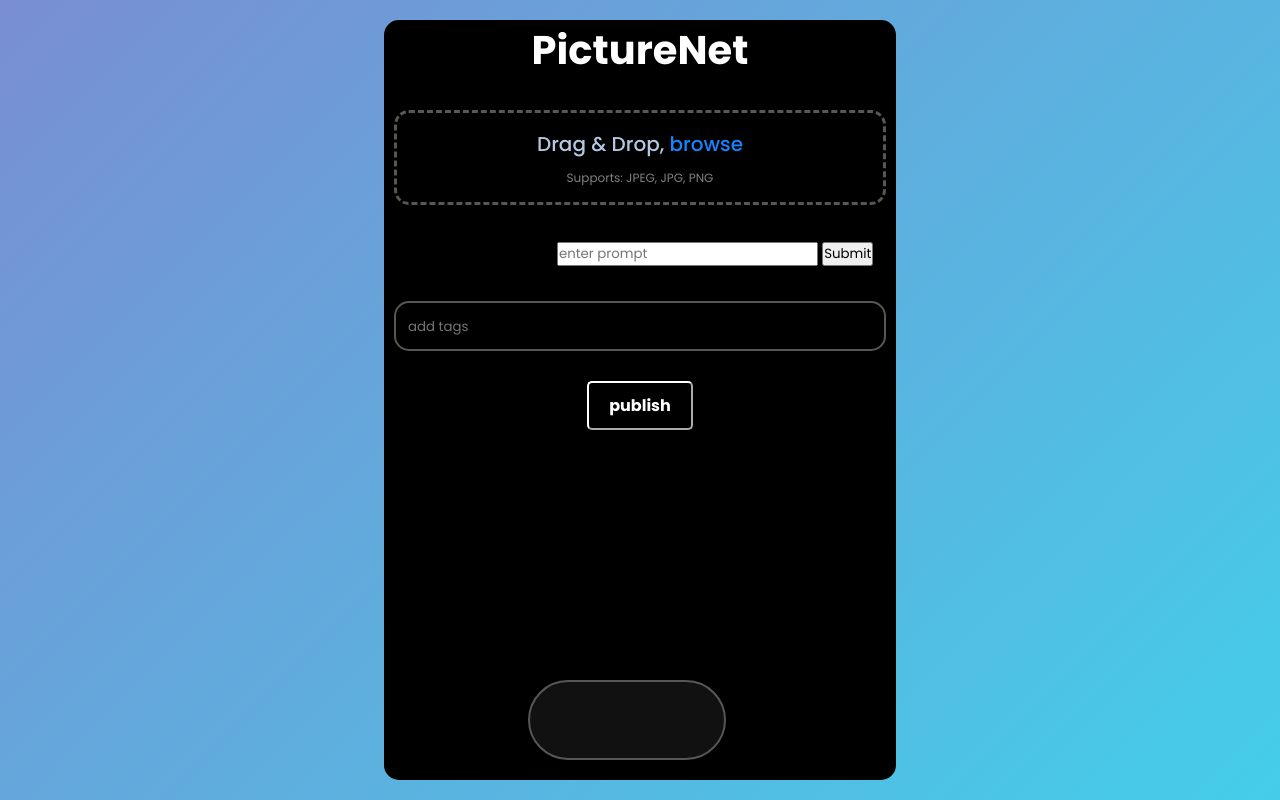
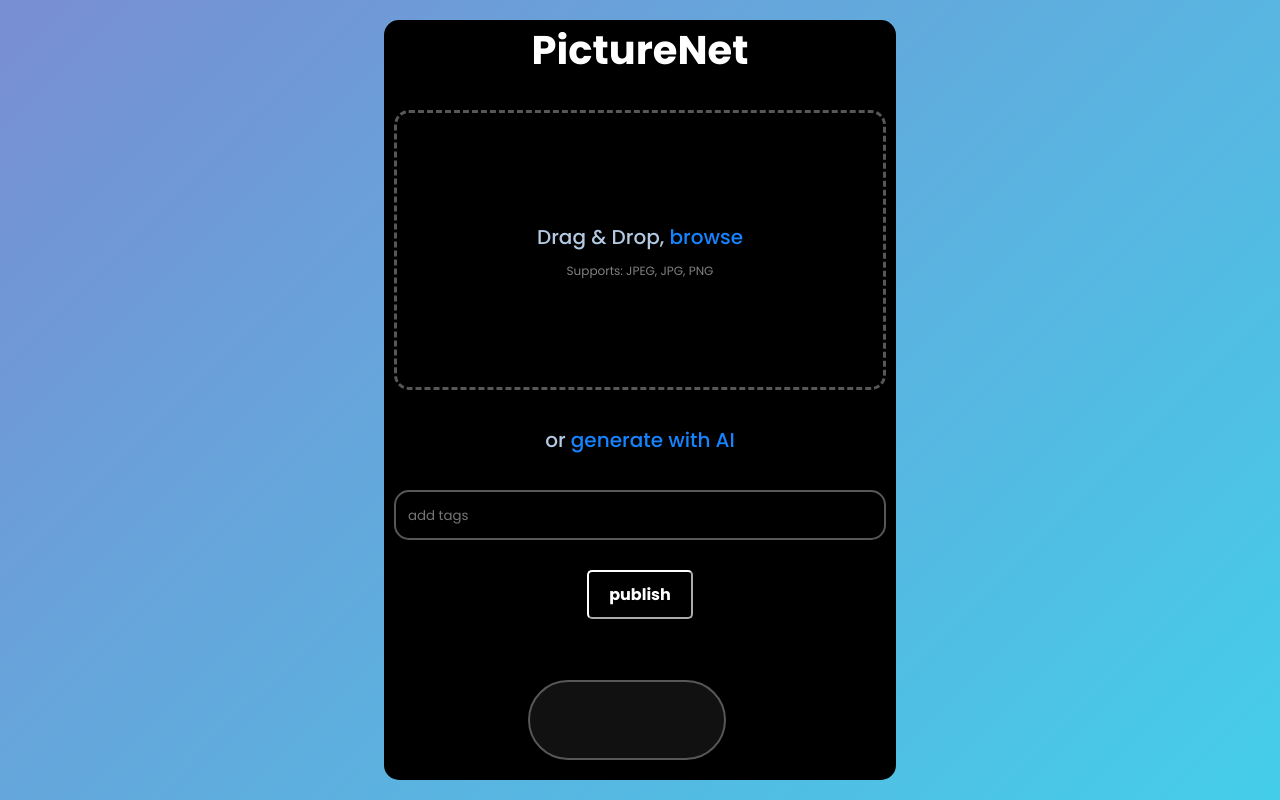
Before and after one commit to ByteSculptor07/PictureNet, a Flask app: template templates/upload.html in a window 1280 px wide. Run offline with Flask 3, Linux system fonts and the light colour scheme; the template is opened without the code that fills it, so the values that code supplies are empty; some libraries are stand-ins or nearby versions.

Commit message:
Add image creator

```diff
--- a/static/stylesheets/upload.css
+++ b/static/stylesheets/upload.css
@@ -75,7 +75,7 @@ body{
 }
 
 .drag-area {
-  height: 35%;
+  height: 35vh;
   border: 3px dashed #575757;
   border-radius: 15px;
   display: flex;
@@ -98,12 +98,6 @@ body{
   color: gray;
   margin: 10px 0 15px 0;
 }
-.drag-area .button {
-  font-size: 20px;
-  font-weight: 500;
-  color: #1683ff;
-  cursor: pointer;
-}
 .drag-area .active {
   border: 2px solid #1683ff;
 }
@@ -114,7 +108,20 @@ body{
 .preview img {
   width: 100%;
   height: 100%;
-  object-fit: contain;
+  object-fit: cover;
+}
+
+.button {
+  font-size: 20px;
+  font-weight: 500;
+  color: #1683ff;
+  cursor: pointer;
+}
+
+.gen {
+  font-size: 20px;
+  font-weight: 500;
+  color: #B3C9E1;
 }
 
 .tag-edit {
@@ -182,3 +189,93 @@ input[type="submit"]:active {
   border-color: #00CCFF;
   background-color: #00CCFF;
 }
+
+.input_container{
+  display: none;
+  width: 500px;
+  justify-content: center;
+  align-items: center;
+  margin: 0 auto;
+  /*background-color: #00ccff;*/
+  border-radius: 50px;
+  border: 2px solid #575757;
+  height: 60px;
+  padding: 31px 5px 31px 5px;
+}
+.input_container input{
+  padding: 4px;
+  flex-grow: 1;
+  background-color: transparent;
+  outline: none;
+  border: none;
+  margin-right: 8px;
+  color: #ffffff;
+}
+.input_container input::placeholder {
+  color: #575757;
+}
+.input_container button{
+  height: 54px;
+  width: 94px;
+  background-color: #1683ff;
+  color: #ffffff;
+  text-transform: uppercase;
+  border-style: none;
+  border-radius: 50px;
+}
+
+
+.loader {
+    display: none;
+    position: relative;
+    width: 100px;
+    height: 100px;
+    border-radius: 50%;
+    background: linear-gradient(#f07e6e, #84cdfa, #5ad1cd);
+    animation: animate 1.2s linear infinite;
+}
+
+@keyframes animate {
+    0% {
+        transform: rotate(0deg);
+    }
+    100% {
+        transform: rotate(360deg);
+    }
+}
+
+.loader span {
+    position: absolute;
+    width: 100%;
+    height: 100%;
+    border-radius: 50%;
+    background: linear-gradient(#f07e6e, #84cdfa, #5ad1cd);
+}
+
+.loader span:nth-child(1) {
+    filter: blur(5px);
+}
+
+.loader span:nth-child(2) {
+    filter: blur(10px);
+}
+
+.loader span:nth-child(3) {
+    filter: blur(25px);
+}
+
+.loader span:nth-child(4) {
+    filter: blur(50px);
+}
+
+.loader:after {
+    content: '';
+    position: absolute;
+    top: 2px;
+    left: 2px;
+    right: 2px;
+    bottom: 2px;
+    background: #00000000;
+    border: none;
+    border-radius: 50%;
+}
```
